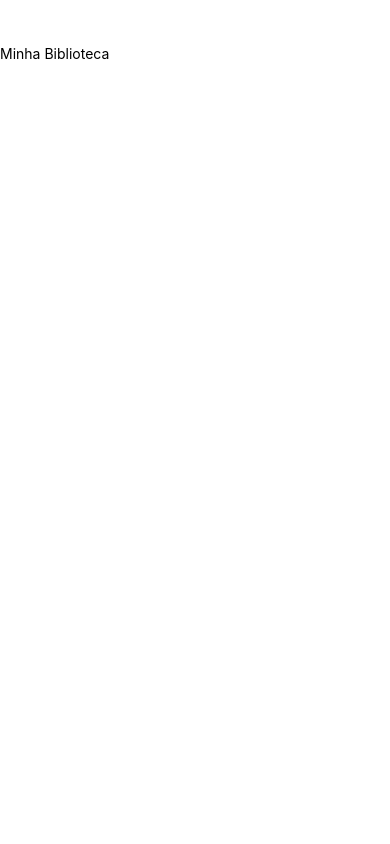
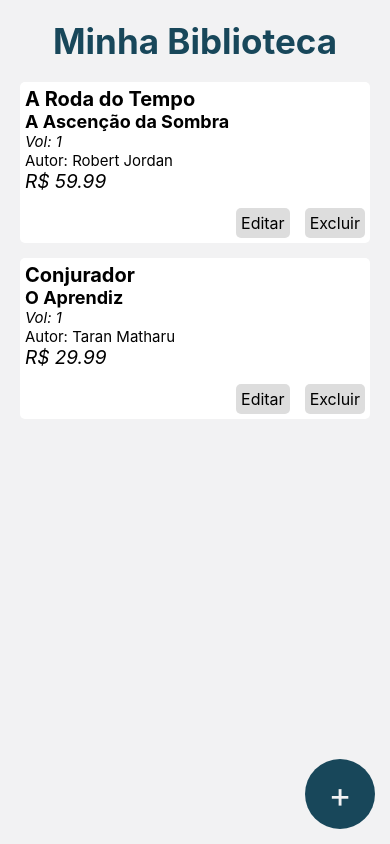
Before and after one commit to ianabreu/my-books, a React Native app: screen /Home in a window 390 px wide. Built offline with nearby package versions, Linux system fonts and the light colour scheme.

Commit message:
criando book list

```diff
--- /dev/null
+++ b/src/components/Book/index.js
@@ -0,0 +1,37 @@
+import React from 'react';
+import { Text, TouchableOpacity } from 'react-native';
+import {
+    BookArea,
+    BookInfo,
+    Title,
+    Subtitle,
+    Vol,
+    Author,
+    Price,
+    ButtonArea,
+    Button,
+    ButtonText,
+
+} from './styles';
+
+export default function Book({ data }) {
+    return (
+        <BookArea>
+                <Title>{data.title}</Title>
+                <Subtitle>{data.serie}</Subtitle>
+                <Vol>Vol: {data.vol}</Vol>
+                <Author>Autor: {data.author}</Author>
+                <Price>R$ {data.price}</Price>
+
+                <ButtonArea>
+                    <Button onPress={() => {}}>
+                        <ButtonText>Editar</ButtonText>
+                    </Button>
+
+                    <Button onPress={() => {}}>
+                        <ButtonText>Excluir</ButtonText>
+                    </Button>
+                </ButtonArea>
+        </BookArea>
+    );
+}
--- /dev/null
+++ b/src/components/Book/styles.js
@@ -0,0 +1,51 @@
+import styled from "styled-components/native";
+
+export const BookArea = styled.View.attrs({
+    elevation: 2,
+})`
+flex-direction: column;
+background-color: #FFF;
+padding: 5px;
+margin-bottom: 15px;
+border-radius: 5px;
+`;
+
+export const Title = styled.Text.attrs({
+    numberOfLines: 2,
+})`
+font-size: 20px;
+font-weight: bold;
+`;
+export const Subtitle = styled.Text`
+font-size: 18px;
+font-weight: bold;
+`;
+
+export const Vol = styled.Text`
+font-style: italic;
+font-size: 15px;
+`;
+export const Author = styled.Text`
+font-size: 15px;
+
+`;
+export const Price = styled.Text`
+font-style: italic;
+font-size: 19px;
+
+`;
+export const ButtonArea = styled.View`
+flex-direction: row;
+justify-content: flex-end;
+margin-top: 15px;
+`;
+export const Button = styled.TouchableOpacity`
+background-color: #dddddd;
+padding: 5px;
+margin-left: 15px;
+border-radius: 5px;
+`;
+export const ButtonText = styled.Text`
+font-size: 16px;
+
+`;
--- a/src/pages/Home/index.js
+++ b/src/pages/Home/index.js
@@ -1,11 +1,46 @@
 import React from 'react';
-import { Text, View } from 'react-native';
-import {Container} from './styles';
+import { FlatList, Text, TouchableOpacity, View } from 'react-native';
+import {Container, Logo, ButtonAdd, ButtonAddText} from './styles';
+import { useNavigation} from '@react-navigation/native';
+
+import Book from '../../components/Book';
 
 export default function Home() {
+  const navigation = useNavigation();
+  const data = [
+    { id: 1,
+      title: 'A Roda do Tempo',
+      serie: 'A Ascenção da Sombra',
+      author: 'Robert Jordan',
+      vol: 1,
+      price: 59.99,
+      description: 'Em A ascensão da sombra, Jordan imprime ainda mais suspense à série trazendo uma ameaça até então desconhecida à cidade de Tar Valon, lar das poderosas Aes Sedai. Mergulhados no perigo constante representado pelos Mantos-brancos, os Amigos das Trevas e os Trollocs, entre outros inimigos mortais, ninguém está seguro de qual rumo seguir. Movimentos profundos e inesperados que fazem de A Roda do Tempo uma das mais extraordinárias séries já escritas.',
+    },
+    { id: 2,
+      title: 'Conjurador',
+      serie: 'O Aprendiz',
+      author: 'Taran Matharu',
+      vol: 1,
+      price: 29.99,
+      description: 'Em A ascensão da sombra, Jordan imprime ainda mais suspense à série trazendo uma ameaça até então desconhecida à cidade de Tar Valon, lar das poderosas Aes Sedai. Mergulhados no perigo constante representado pelos Mantos-brancos, os Amigos das Trevas e os Trollocs, entre outros inimigos mortais, ninguém está seguro de qual rumo seguir. Movimentos profundos e inesperados que fazem de A Roda do Tempo uma das mais extraordinárias séries já escritas.',
+    },
+];
+
   return (
     <Container>
-      <Text>Minha Biblioteca</Text>
+      <Logo>Minha Biblioteca</Logo>
+      <FlatList
+      style={{ padding: 5}}
+      data={data}
+      keyExtractor={item => String(item.id)}
+      renderItem={({item}) => (<Book data={item}/>)}
+      showsVerticalScrollIndicator={false}
+      keyboardShouldPersistTaps='handled'
+      />
+
+      <ButtonAdd onPress={() => navigation.navigate('New')}>
+        <ButtonAddText>+</ButtonAddText>
+      </ButtonAdd>
     </Container>
   );
 }
--- a/src/pages/Home/styles.js
+++ b/src/pages/Home/styles.js
@@ -1,10 +1,43 @@
 import styled from "styled-components/native";
+
+/*
+cores:
+#658695
+#f2f2f3 branco
+#18475a
+#a9acaa texto
+#a0715a
+#60b79b
+*/
 
 export const Container = styled.View`
 flex: 1;
-background-color: #FFF;
-padding-top: 45px;
+background-color: #f2f2f3;
+padding-top: 20px;
+padding-left: 15px;
+padding-right: 15px;
 `;
 
-
-export const a = styled.View``;
+export const Logo = styled.Text`
+margin-bottom: 15px;
+text-align: center;
+font-weight: bold;
+font-size: 35px;
+color: #18475a;
+`;
+export const ButtonAdd = styled.TouchableOpacity`
+position: absolute;
+bottom: 15px;
+right: 15px;
+background-color: #18475a;
+width: 70px;
+height: 70px;
+border-radius: 35px;
+justify-content: center;
+`;
+export const ButtonAddText = styled.Text`
+text-align: center;
+line-height: 40px;
+font-size: 35px;
+color: #f2f2f3;
+`;
--- a/src/pages/New/index.js
+++ b/src/pages/New/index.js
@@ -1,18 +1,44 @@
-import React from 'react';
-import { Text, TextInput, TouchableOpacity, View } from 'react-native';
-import { Container, Title, Price, Description, Input, CenterView, Button, ButtonText } from './styles';
+import React, {useState} from 'react';
+import { ScrollView, Text, TextInput, TouchableOpacity, View } from 'react-native';
+import { Container, Title, Description, Input, CenterView, Button, ButtonText } from './styles';
 
 export default function New() {
+    const [book, setBook] = useState({
+        title: '',
+        serie: '',
+        author: '',
+        vol: '',
+        price: '',
+        description: '',
+    })
     return (
+        <ScrollView>
+
             <Container>
                 <Title>Titulo</Title>
-            <Input autoCapitalize='none' autoCorrect={false}/>
+                <Input placeholder='Título do livro' value={book.title} onChangeText={(text) => {setBook(text)}}/>
 
+                <Title>Série</Title>
+                <Input placeholder='Série de livros' value={book.serie} onChangeText={(text) => {setBook(text)}}/>
+
+                <Title>Autor</Title>
+                <Input  placeholder='Autor' value={book.author} onChangeText={(text) => {setBook(text)}}/>
+
+                <View style={{ flexDirection: 'row',  width: '100%', justifyContent:'space-between' }}>
+
+                    <View style={{ flexDirection: 'column', width:'45%' }}>
+                        <Title>Volume</Title>
+                        <Input placeholder='1' value={book.vol} onChangeText={(text) => {setBook(text)}}/>
+                    </View>
+
+                    <View style={{ flexDirection: 'column', width:'45%' }}>
                         <Title>Preço</Title>
-            <Input autoCapitalize='none' autoCorrect={false}/>
+                        <Input placeholder='R$ 0.00' value={book.price} onChangeText={(text) => {setBook(text)}}/>
+                    </View>
+                </View>
 
                 <Title>Descrição</Title>
-            <Input autoCapitalize='none' autoCorrect={false}/>
+                <Description placeholder='Descrição do livro...' value={book.description} onChangeText={(text) => {setBook(text)}}/>
 
                 <CenterView>
                     <Button>
@@ -24,5 +50,6 @@ export default function New() {
                     </Button>
                 </CenterView>
             </Container>
+        </ScrollView>
     );
 }
--- a/src/pages/New/styles.js
+++ b/src/pages/New/styles.js
@@ -10,7 +10,7 @@ cores:
 */
 
 
-export const Container = styled.View`
+export const Container = styled.KeyboardAvoidingView`
 flex: 1;
 background-color: #f2f2f3;
 padding-top: 15px;
@@ -19,11 +19,12 @@ padding-right: 15px;
 `;
 
 export const Input = styled.TextInput.attrs({
+    autoCapitalize: 'none',
+    autoCorrect: false,
     elevation: 2,
 })`
 height: 40px;
 background-color: #fff;
-margin-bottom: 10px;
 border-radius: 5px;
 padding: 5px;
 font-size: 16px;
@@ -59,7 +60,13 @@ font-size: 17px;
 text-align: center;
 `;
 
-
-
-export const Price = styled.Text``;
-export const Description = styled.Text``;
+export const Description = styled.TextInput.attrs({
+    elevation: 2,
+})`
+height: 40px;
+background-color: #fff;
+border-radius: 5px;
+padding: 5px;
+font-size: 16px;
+color: #2b373e;
+`;
```
Lines whose indentation alone changed are shown as unchanged.
